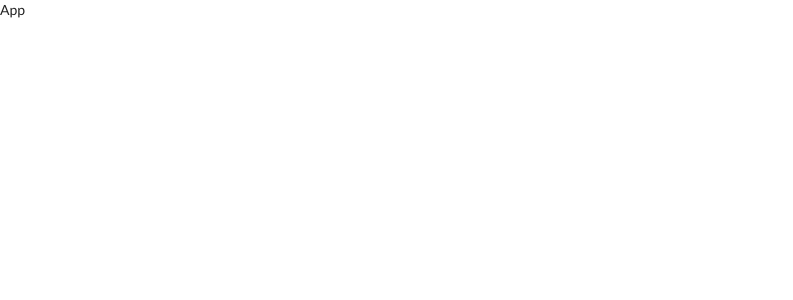
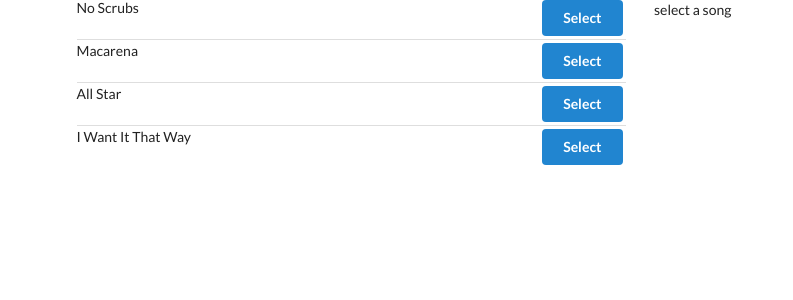
Before and after one commit to yohsii/net-core-react-udemy, a React (Create React App) app in the folder ReactUdemy/app/: page / in a window 1280 px wide. Shown: the top 300 px of the page, without its empty margins (0-793 px from the left). Built offline with nearby package versions, Linux system fonts and the light colour scheme.

Commit message:
first redux app done!

```diff
--- a/ReactUdemy/app/package.json
+++ b/ReactUdemy/app/package.json
@@ -10,7 +10,9 @@
     "faker": "^4.1.0",
     "react": "^16.13.1",
     "react-dom": "^16.13.1",
-    "react-scripts": "3.4.1"
+    "react-redux": "^7.2.1",
+    "react-scripts": "3.4.1",
+    "redux": "^4.0.5"
   },
   "scripts": {
     "start": "react-scripts start",
--- /dev/null
+++ b/ReactUdemy/app/src/actions/index.js
@@ -0,0 +1,8 @@
+//action creators
+export const selectSong = (song) => {
+    //return an action
+    return {
+        type: 'SONG_SELECTED'
+        , payload: song
+    };
+}
--- a/ReactUdemy/app/src/components/App.js
+++ b/ReactUdemy/app/src/components/App.js
@@ -1,9 +1,20 @@
 import React, { useState, useEffect } from 'react';
+import SongList from './SongList';
+import SongDetail from './SongDetail';
 
 const App = (props) => {
 
     return (
-        <div>App</div>
+        <div className="ui container grid">
+            <div className="ui row">
+                <div className="column eight wide">
+                    <SongList />
+                </div>
+                <div className="column eight wide">
+                    <SongDetail />
+                </div>
+            </div>
+        </div>
     );
 }
 
--- /dev/null
+++ b/ReactUdemy/app/src/components/SongDetail.js
@@ -0,0 +1,30 @@
+import React from 'react';
+import { connect } from 'react-redux';
+
+const SongDetail = (props) => {
+    console.log(props);
+    return (
+        <div>
+            {(() => {
+                if (props.song) return (
+                    <div className="">
+                        <h3 className="">Details for:</h3>
+                        <p>
+                            Title: {props.song.title}
+                            <br />
+                            Duration: {props.song.duration}
+                        </p>
+                    </div>
+                );
+                else return "select a song";
+            })()}
+        </div>
+    );
+}
+
+const mapStateToProps = (state) => {
+
+    return { song: state.selectedSong };
+}
+
+export default connect(mapStateToProps)(SongDetail);
--- /dev/null
+++ b/ReactUdemy/app/src/components/SongList.js
@@ -0,0 +1,35 @@
+import React from 'react';
+import { connect } from 'react-redux';
+import { selectSong } from '../actions/index';
+
+class SongList extends React.Component {
+
+    renderList() {
+        return this.props.songs.map((song) => {
+            return (
+                <div className='item' key={song.title}>
+                    <div className="right floated content">
+                        <button onClick={(e)=>this.props.selectSong(song)} className="ui button primary">Select</button>
+                    </div>
+                    <div className="content">{song.title}</div>
+                </div>
+            );
+        });
+    }
+
+    render() {
+        console.log(this.props);
+        return (
+            <div className="ui divided list">
+                {this.renderList()}
+            </div>
+        );
+    }
+}
+
+const mapStateToProps = (state) => {
+    console.log(state);
+    return { songs: state.songs };
+}
+
+export default connect(mapStateToProps, {selectSong})(SongList);
--- a/ReactUdemy/app/src/index.js
+++ b/ReactUdemy/app/src/index.js
@@ -2,6 +2,15 @@
 import React from 'react';
 import ReactDOM from 'react-dom';
 import faker from 'faker';
+import { Provider } from 'react-redux';
+import { createStore } from 'redux';
 import App from './components/App';
+import reducers from './reducers/index';
 
-ReactDOM.render(<App />, document.querySelector("#root"));
+ReactDOM.render(
+    (
+        <Provider store={createStore(reducers)}>
+            <App />
+        </Provider>
+    )
+, document.querySelector("#root"));
--- /dev/null
+++ b/ReactUdemy/app/src/reducers/index.js
@@ -0,0 +1,24 @@
+import { combineReducers } from 'redux';
+
+//create reducers
+
+export const songsReducer = () => {
+    return [
+        { title: 'No Scrubs', duration: '4:05' },
+        { title: 'Macarena', duration: '2:30' },
+        { title: 'All Star', duration: '3:15' },
+        { title: 'I Want It That Way', duration: '1:45' }
+    ];
+}
+
+export const selectedSongReducer = (selectedSong=null,action) => {
+    if (action.type === 'SONG_SELECTED') {
+        return action.payload;
+    }
+    return selectedSong;
+}
+
+export default combineReducers({
+    songs: songsReducer,
+    selectedSong: selectedSongReducer
+});
```
Also changed, not shown: 2 other files (tests, documents, lock files or other folders).
